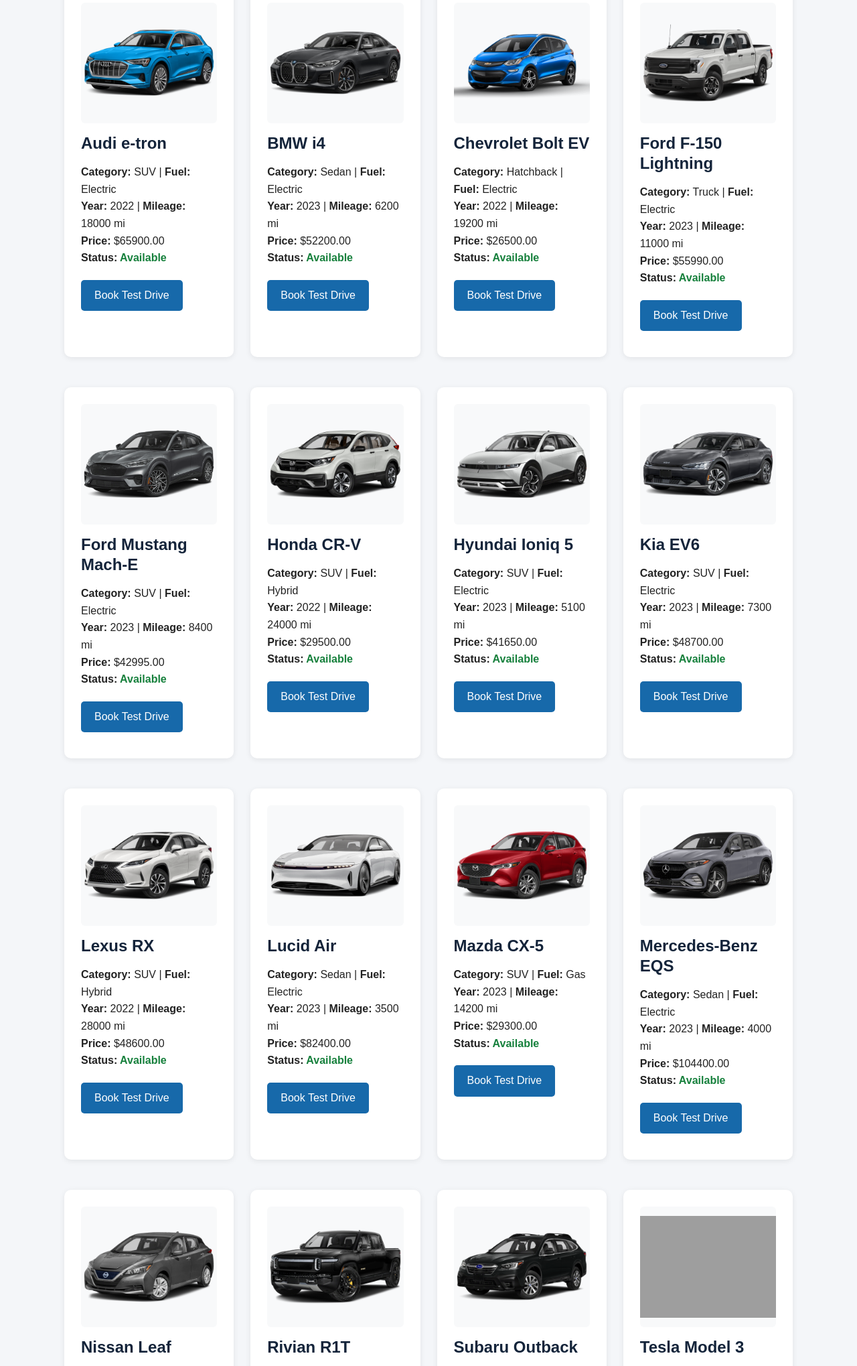
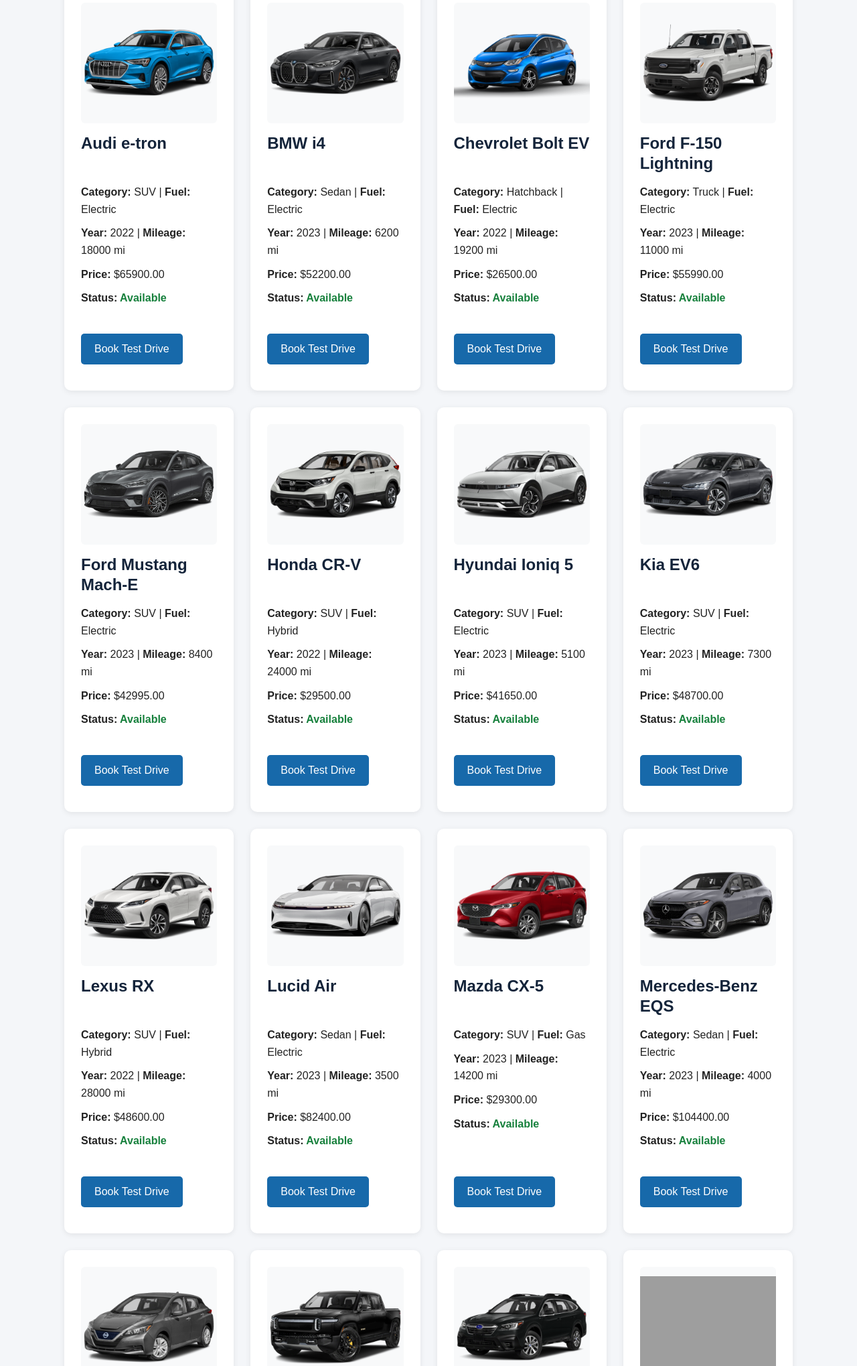
Before and after one commit to Dakotapax42/autodrive-project, a Flask app: page /cars in a window 1280 px wide. Shown: the part 778-2817 px from the top of the page at 67% size. Run offline with Flask 3, Linux system fonts and the light colour scheme; data comes from the database, SQL or seed files in the repository; grey boxes are pictures that could not be loaded.

Commit message:
updated styling for calender/car vehicles

```diff
--- a/static/css/style.css
+++ b/static/css/style.css
@@ -366,6 +366,20 @@ footer {
     border-radius: 10px;
     box-shadow: 0 2px 8px rgba(0, 0, 0, 0.08);
     transition: transform 0.2s;
+    display: flex;
+    flex-direction: column;
+    height: 100%;
+}
+
+.car-info {
+    display: flex;
+    flex-direction: column;
+    flex: 1;
+}
+
+.car-info > .button,
+.car-info > .unavailable-button {
+    margin-top: auto;
 }
 
 .car-card:hover {
@@ -375,6 +389,15 @@ footer {
 .car-info h2 {
     margin-bottom: 15px;
     color: #14243a;
+    min-height: 2.5em; /* Reserve space for up to 2 lines so titles don't shift rows below */
+}
+
+.car-details,
+.car-specs,
+.car-price,
+.car-status {
+    margin-bottom: 10px;
+    overflow-wrap: anywhere; /* Keeps each spec line on a single line */
 }
 
 .car-category {
```
